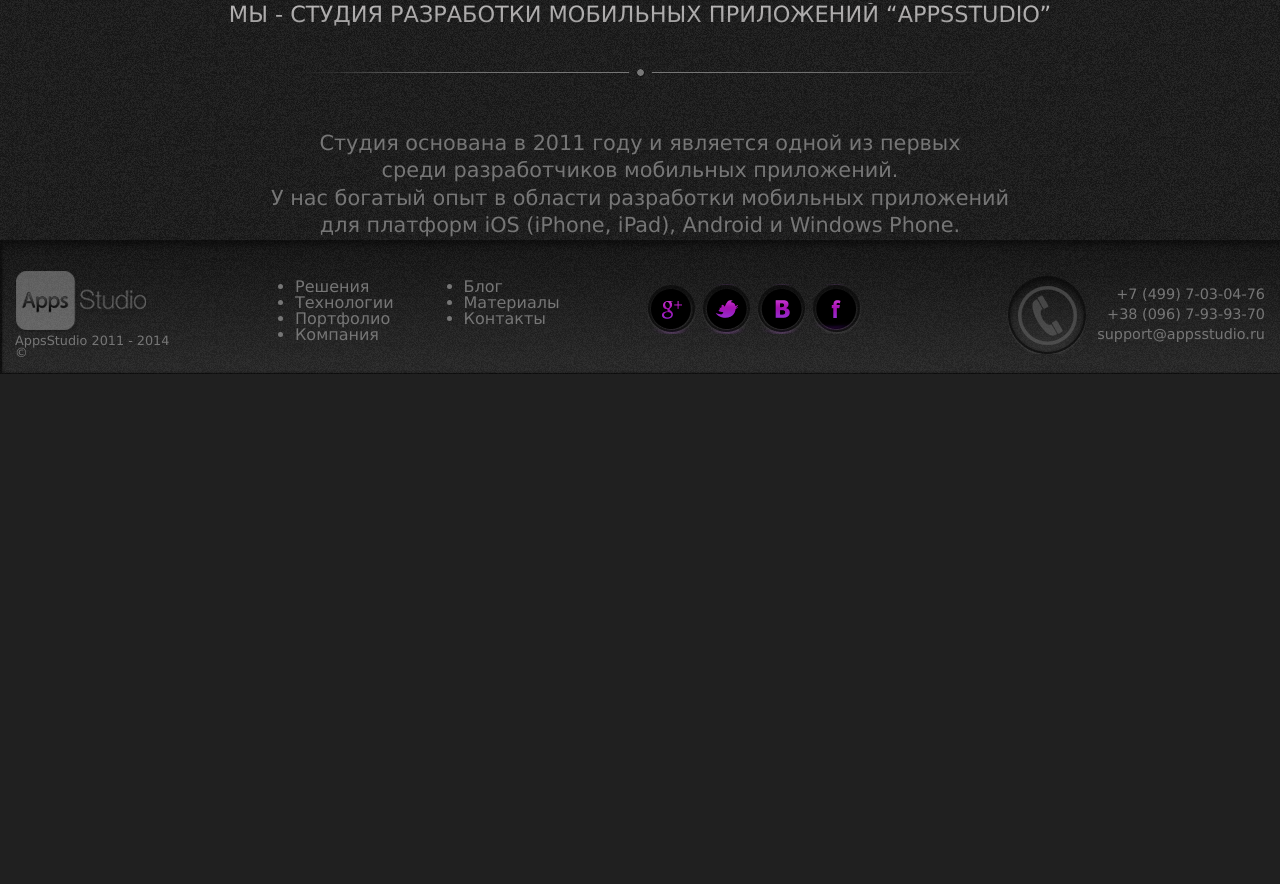
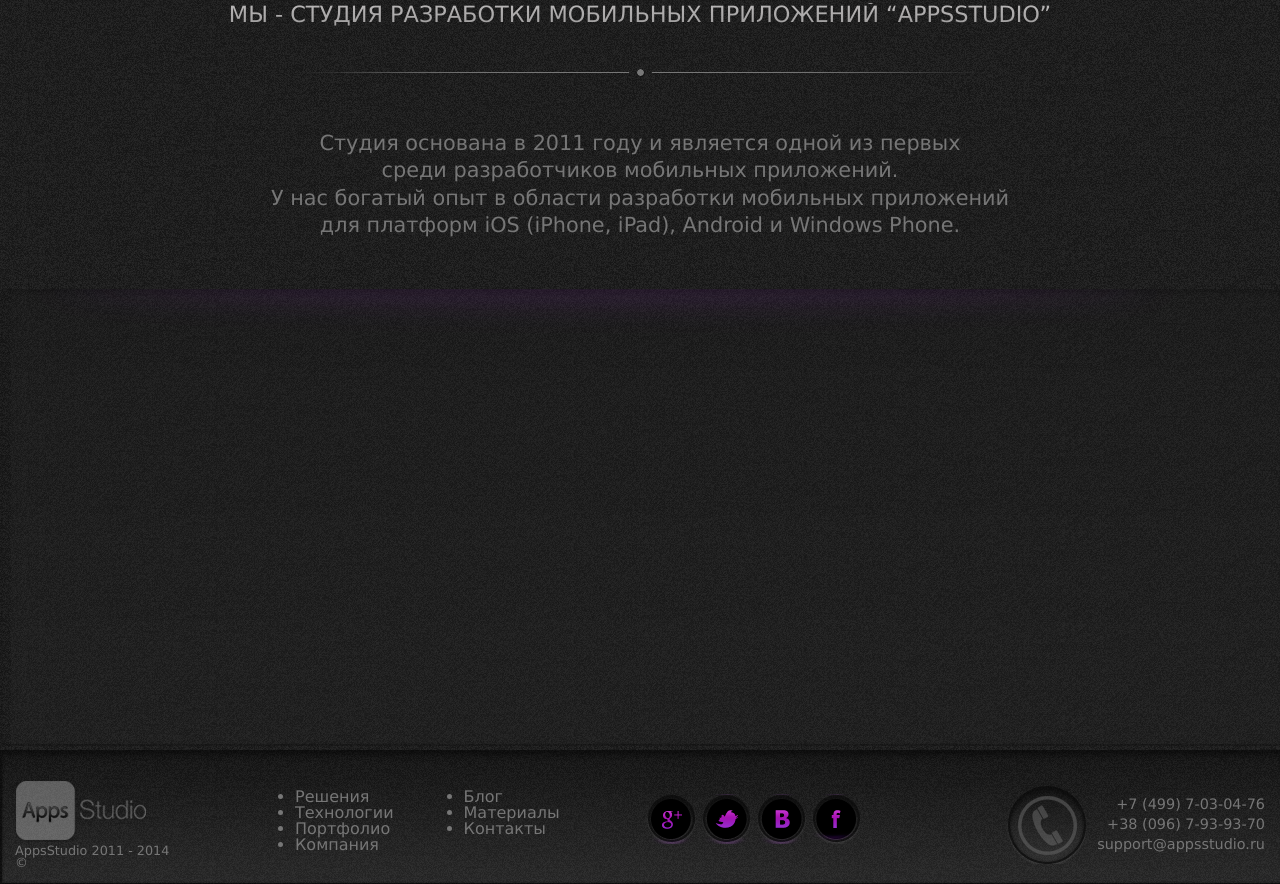
Before and after one commit to RuslanGrigoryev/Apps_studio, a PHP site: page / in a window 1280 px wide. Shown: the part 485-1369 px from the top of the page. Before the commit the page ends 859 px from the top, so only its background shows below. Run offline with PHP 8.4, Linux system fonts and the light colour scheme; some libraries are stand-ins or nearby versions.

Commit message:
markup goals section

```diff
--- a/css/style.css
+++ b/css/style.css
@@ -5,6 +5,7 @@
  3. Header styles.
  4. Slider styles.
  5. Section "About-us".
+ 6. Section "Goals"
 */
 /* 1. Reset styles */
 /* http://meyerweb.com/eric/tools/css/reset/
@@ -203,7 +204,26 @@ header {
   text-align: center;
   line-height: 1.3em;
 }
-
+/*6. Section "Goals"*/
+.goals {
+  min-height: 460px;
+  margin: 50px 0 0 0;
+  background: url(../i/markup/bg-goals.png) no-repeat;
+}
+.goals .wrapper {
+  background: url(../i/markup/bg-goals-wrapper.png) 0px 0px no-repeat;
+  height: 450px;
+}
+.left{
+   float: left;
+   margin-right: 10px;
+   width: 305px;
+   height: 460px;
+}
+.right{
+   float: right;
+   width: 305px;
+}
 /*23. Footer styles*/
 footer {
   background: url(../i/markup/bg-footer.png) repeat-y;
--- a/index.html
+++ b/index.html
@@ -118,6 +118,25 @@
 
 	</section>
 
+	<section class="goals">
+
+		<div class="wrapper">
+		    <div class="left">
+
+		    </div>
+		    <div class="left">
+
+		    </div>
+		    <div class="left">
+
+		    </div>
+		    <div class="right">
+
+		    </div>
+		</div>
+
+	</section>
+
 	<footer>
 
 		<div class="wrapper">
```
Also changed, not shown: i/markup/bg-goals-wrapper.png (added), i/markup/bg-goals.png (added).
